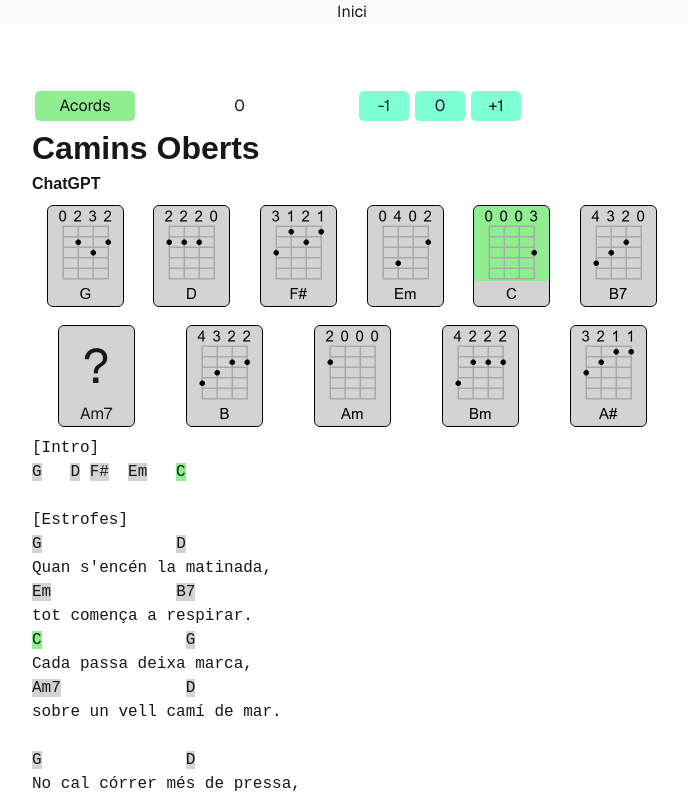
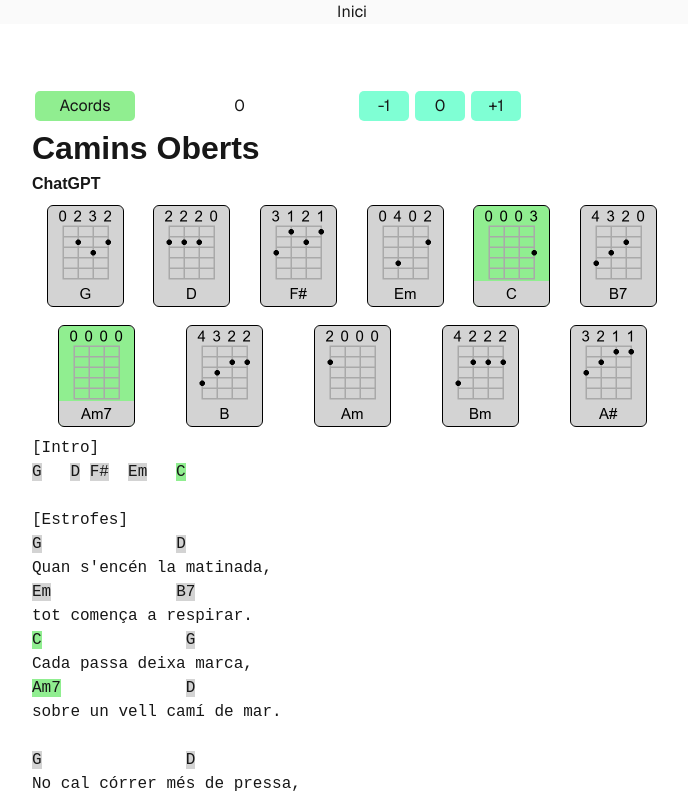
Before and after one commit to jma25l/ajudant-musical, a Next.js app: page /visor/caminsOberts in a window 1280 px wide. Shown: the top 797 px of the page, without its empty margins (288-976 px from the left). Built offline with nearby package versions, Linux system fonts and the light colour scheme.

Commit message:
%transp_defecte=<int> Per a que per defecte s'obri cançó amb transposició concreta

```diff
--- a/app/visor/[id_canco]/page.tsx
+++ b/app/visor/[id_canco]/page.tsx
@@ -23,7 +23,9 @@ export default function Visor() {
         Inici
       </Link>
       <main className="flex flex-1 w-full max-w-3xl flex-col items-center justify-start py-16 px-16 bg-white dark:bg-black sm:items-start">
-        <AcordsCanco nom={nom} lletra={lletra} coneguts={coneguts} />
+        {lletra != ""?<AcordsCanco nom={nom} lletra={lletra} coneguts={coneguts} />:
+
+        <i>Carregant ...</i>}
       </main>
     </div>
   );
--- a/components/acords.tsx
+++ b/components/acords.tsx
@@ -1,6 +1,6 @@
 "use client";
 
-import { useEffect, useState } from "react";
+import { useState } from "react";
 import { fonamentals, getFonamental, testAcords } from "@/lib/escales";
 import { AcordsDBList, detColorEstatAcord } from "@/lib/tipus";
 import { FitxaAcord } from "./fitxaAcord";
@@ -19,22 +19,22 @@ interface AcordsProps {
 export default function AcordsCanco(props: AcordsProps) {
   const { coneguts } = props;
 
-  const {
+  const { // TODO: Veure com fer-ho per a que el lliure no barregi. Potser simplement sobren states
     sortida: lletra,
     capçalera,
     llistaAcords,
     extra
   } = parseja(props.lletra.split("\n"));
-  const [transposicio, setTransposicio] = useState<number>(0);
+
+  const [transposicio, setTransposicio] = useState<number>(parseInt(extra.transp_defecte) || 0);
   const [nomesLletra, setNomesLletra] = useState<boolean>(false);
   const [simplifica, setSimplifica] = useState<boolean>(true); //TODO: Fer que realment es pugui act/desact
   const [visiblePopup, setVisiblePopup] = useState<string | null>(null);
   const [visiblePopupPos, setVisiblePopupPos] = useState<DOMRect | null>(null);
-  const [prims, setPrims] = useState<boolean>(true);
+
 
   function preSetTransposicio(t: number) {
     if (Math.abs(t) > 12) return;
-    setPrims(false);
     setTransposicio(t);
   }
 
--- a/data/acords.yml
+++ b/data/acords.yml
@@ -7,6 +7,9 @@ coneguts:
     ukelele: [0, 1, 0, 0]
   Am:
     ukelele: [2, 0, 0, 0]
+  Am7:
+    estat: 1
+    ukelele: [0, 0, 0, 0]
   B:
     ukelele: [4, 3, 2, 2]
   B7:
```
Also changed, not shown: public/diagrames/Am7.png (added), 1 other file (tests, documents, lock files or other folders).
